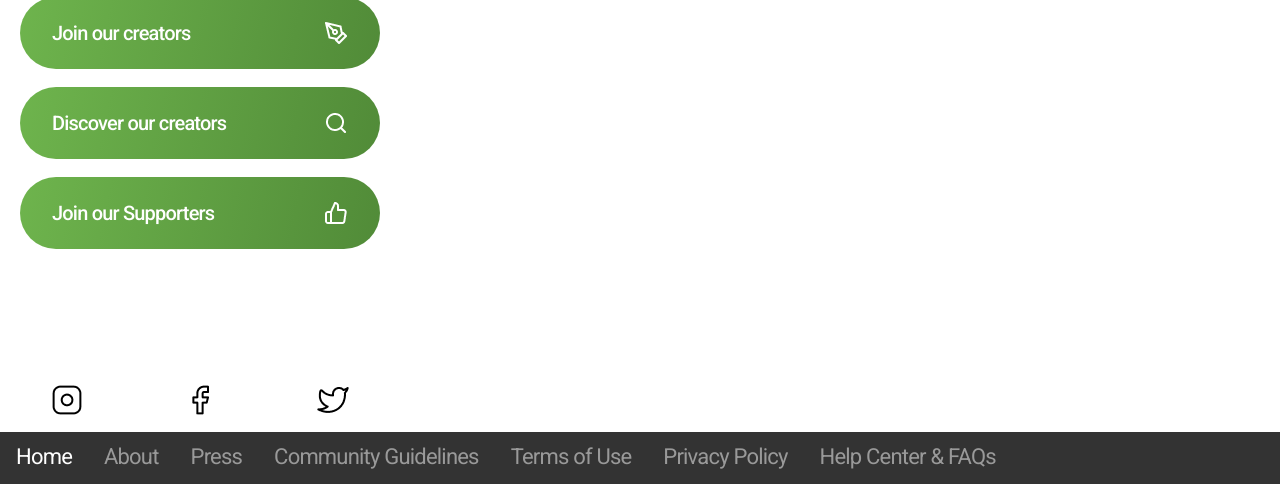
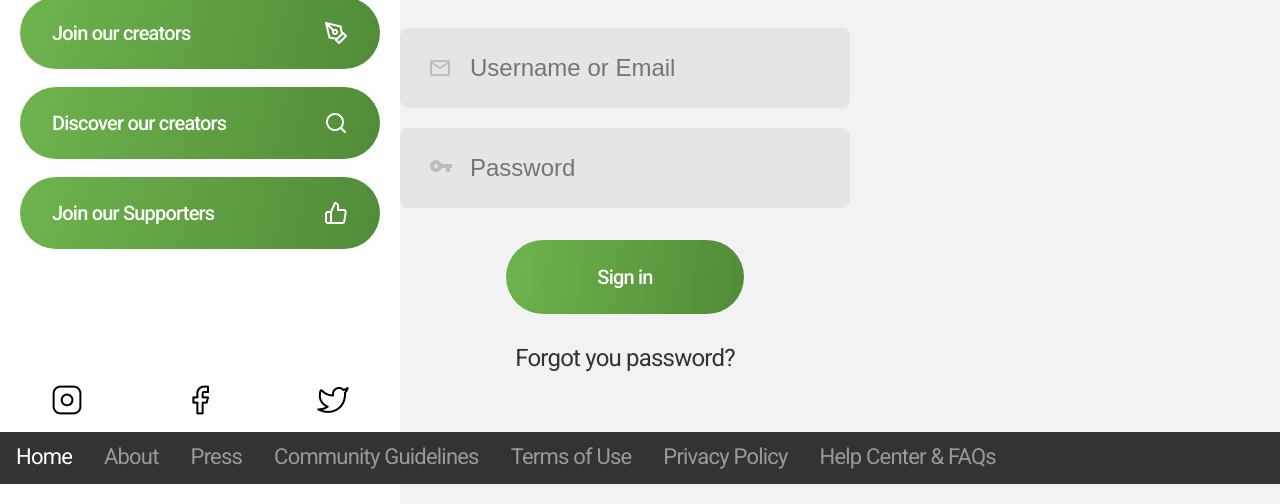
Before and after one commit to zaborska/zip-to-vip, a website: page pages/sign-in.html in a window 1280 px wide. Shown: the part 316-820 px from the top of the page. Drawn offline with nearby package versions, Linux system fonts and the light colour scheme; files that its build step writes are made by us from their sources.

Commit message:
sign in page

```diff
--- a/pages/common/base.html
+++ b/pages/common/base.html
@@ -5,7 +5,7 @@
   <meta name="viewport" content="width=device-width, initial-scale=1" />
   <meta charset="UTF-8" />
   <title></title>
-  <link href="https://fonts.googleapis.com/css?family=Roboto:400,500&display=swap" rel="stylesheet">
+  <link href="https://fonts.googleapis.com/css?family=Roboto:400,500,900&display=swap" rel="stylesheet">
   <link href="https://cdnjs.cloudflare.com/ajax/libs/font-awesome/4.7.0/css/font-awesome.min.css" rel="stylesheet" />
   <link type="text/css" rel="stylesheet" href="../css/index.css" />
 </head>
--- a/pages/sign-in.html
+++ b/pages/sign-in.html
@@ -2,7 +2,40 @@
 {% block content %}
 
 <div class="page-sign-in">
-    <h2 class="title">Sign in</h2>
+
+    <div class="sign-in">
+        <div class="sign-in-inner">
+            <h1 class="title text-center">Sign in</h1>
+
+            <form action="#" class="sign-in-form">
+                <div class="input-icon">
+                    <img src="../img/icons/mail.svg" alt="icon">
+                    <input type="text" class="custom-control" placeholder="Username or Email">
+                </div>
+                <div class="input-icon">
+                    <img src="../img/icons/key.svg" alt="icon">
+                    <input type="text" class="custom-control" placeholder="Password">
+                </div>
+            </form>
+
+            <div class="text-center">
+                <a href="#" class="big-button-inline">
+                    Sign in
+                </a>
+            </div>
+
+            <div class="text-center">
+                <a href="#" class="link">Forgot you password?</a>
+            </div>
+
+        </div>
+
+    </div>
+
+    <div class="sign-up">
+        tt
+    </div>
+
 
 </div>
 
--- a/scss/_common.scss
+++ b/scss/_common.scss
@@ -4,7 +4,17 @@ h2.title {
   font-size: 40px;
   margin: 0 0 16px;
 }
+h1.title {
+  font-style: normal;
+  font-weight: 900;
+  font-size: 80px;
+  margin: 45px 0;
+}
 
+
+.text-center {
+  text-align: center;
+}
 
 .genre-item {
   //width: 470px;
@@ -37,3 +47,49 @@ h2.title {
     z-index: 2;
   }
 }
+
+.big-button {
+  height: 72px;
+  width: 100%;
+  background: linear-gradient(101.67deg, #6EB44D 0%, #518B38 100%);
+  border-radius: 86px;
+  margin-bottom: 18px;
+  font-weight: 500;
+  font-size: 20px;
+  line-height: 23px;
+  display: flex;
+  align-items: center;
+  color: #FFFFFF;
+  position: relative;
+  text-decoration: none;
+
+  span.text {
+    margin-left: 32px;
+  }
+
+  span.icon {
+    width: 24px;
+    height: 24px;
+    right: 32px;
+    position: absolute;
+  }
+}
+
+.big-button-inline {
+  display: inline-block;
+  background: linear-gradient(97.92deg, #6EB44D 0%, #518B38 100%);
+  border-radius: 86px;
+  text-align: center;
+  padding: 25px 91px;
+  color: #FFFFFF;
+  text-decoration: none;
+  font-style: normal;
+  font-weight: 500;
+  font-size: 20px;
+}
+
+a.link {
+  font-size: 24px;
+  color: $text-color;
+  text-decoration: none;
+}
--- /dev/null
+++ b/scss/_form.scss
@@ -0,0 +1,26 @@
+.input-icon {
+  position: relative;
+
+  img {
+    position: absolute;
+    top: 32px;
+    left: 30px;
+  }
+}
+
+input.custom-control {
+  display: block;
+  font-size: 24px;
+  background-color: $input-bg;
+  padding: 26px 70px;
+  border: none;
+  border-radius: 8px;
+  color: $input-txt;
+
+  &::-webkit-input-placeholder,
+  &:-ms-input-placeholder,
+  &::placeholder {
+    color: $input-txt;
+  }
+
+}
--- /dev/null
+++ b/scss/_sing-in.scss
@@ -0,0 +1,28 @@
+.page-sign-in {
+  background-color: $base-grey;
+  display: flex;
+  height: calc(100% - 52px);
+  padding-bottom: 72px;
+
+  .sign-in, .sign-up {
+    flex: 1;
+  }
+
+  .sign-in {
+    display: flex;
+    align-items: center;
+    justify-content: center;
+
+    form {
+      margin-bottom: 32px;
+
+      input {
+        margin-bottom: 20px;
+      }
+    }
+
+    .big-button-inline {
+      margin-bottom: 30px;
+    }
+  }
+}
--- a/scss/_style.scss
+++ b/scss/_style.scss
@@ -15,26 +15,7 @@ body {
 	padding: 0;
 	height:100%;
 }
-::-webkit-input-placeholder {
-	color: #FFFFFF;
-}
-:-moz-placeholder {
-	color: #FFFFFF;
-	opacity: 1;
-}
-::-moz-placeholder {
-	color: #FFFFFF;
-	opacity: 1;
-}
-:-ms-input-placeholder {
-	color: #FFFFFF;
-}
-::-ms-input-placeholder {
-	color: #FFFFFF;
-}
-::placeholder {
-	color: #FFFFFF;
-}
+
 .clear {
 	clear: both;
 }
@@ -61,30 +42,6 @@ body {
 }
 .wrapper .column.left .buttons {
 	margin: 0px 20px;
-}
-.wrapper .column.left .buttons .big-button {
-	height: 72px;
-	width: 100%;
-	background: linear-gradient(101.67deg, #6EB44D 0%, #518B38 100%);
-	border-radius: 86px;
-	margin-bottom: 18px;
-	font-weight: 500;
-	font-size: 20px;
-	line-height: 23px;
-	display: flex;
-	align-items: center;
-	color: #FFFFFF;
-	position: relative;
-	text-decoration: none;
-}
-.wrapper .column.left .buttons .big-button span.text {
-	margin-left: 32px;
-}
-.wrapper .column.left .buttons .big-button span.icon {
-	width: 24px;
-	height: 24px;
-	right: 32px;
-	position: absolute;
 }
 .wrapper .column.left .buttons .big-button.button1 span.icon {
 	background: url(../img/pen-tool.png) no-repeat 0 0;
@@ -175,6 +132,27 @@ body {
 	color: #FFFFFF;
 	background: transparent;
 	border: none;
+
+	&::-webkit-input-placeholder {
+		color: #FFFFFF;
+	}
+	&:-moz-placeholder {
+		color: #FFFFFF;
+		opacity: 1;
+	}
+	&::-moz-placeholder {
+		color: #FFFFFF;
+		opacity: 1;
+	}
+	&:-ms-input-placeholder {
+		color: #FFFFFF;
+	}
+	&::-ms-input-placeholder {
+		color: #FFFFFF;
+	}
+	&::placeholder {
+		color: #FFFFFF;
+	}
 }
 .wrapper .column.right .content-wrapper .menu-top .search-wrapper .input-wrapper input:focus {
 	outline: none;
--- a/scss/_variables.scss
+++ b/scss/_variables.scss
@@ -1,2 +1,5 @@
 // colors
 $base-grey: #F2F2F2;
+$input-bg: #E5E5E5;
+$input-txt: #828282;
+$text-color: #333333;
--- a/scss/index.scss
+++ b/scss/index.scss
@@ -1,6 +1,8 @@
 @import "variables";
 @import "common";
+@import "form";
 
 @import "style";
 @import "genres";
 @import "subgenres";
+@import "sing-in";
```
Also changed, not shown: css/index.css, dist/genres.html, dist/home.html, dist/sign-in.html, dist/subgenres.html, dist/user.html, img/icons/key.svg (added), img/icons/mail.svg (added), 1 other file.
